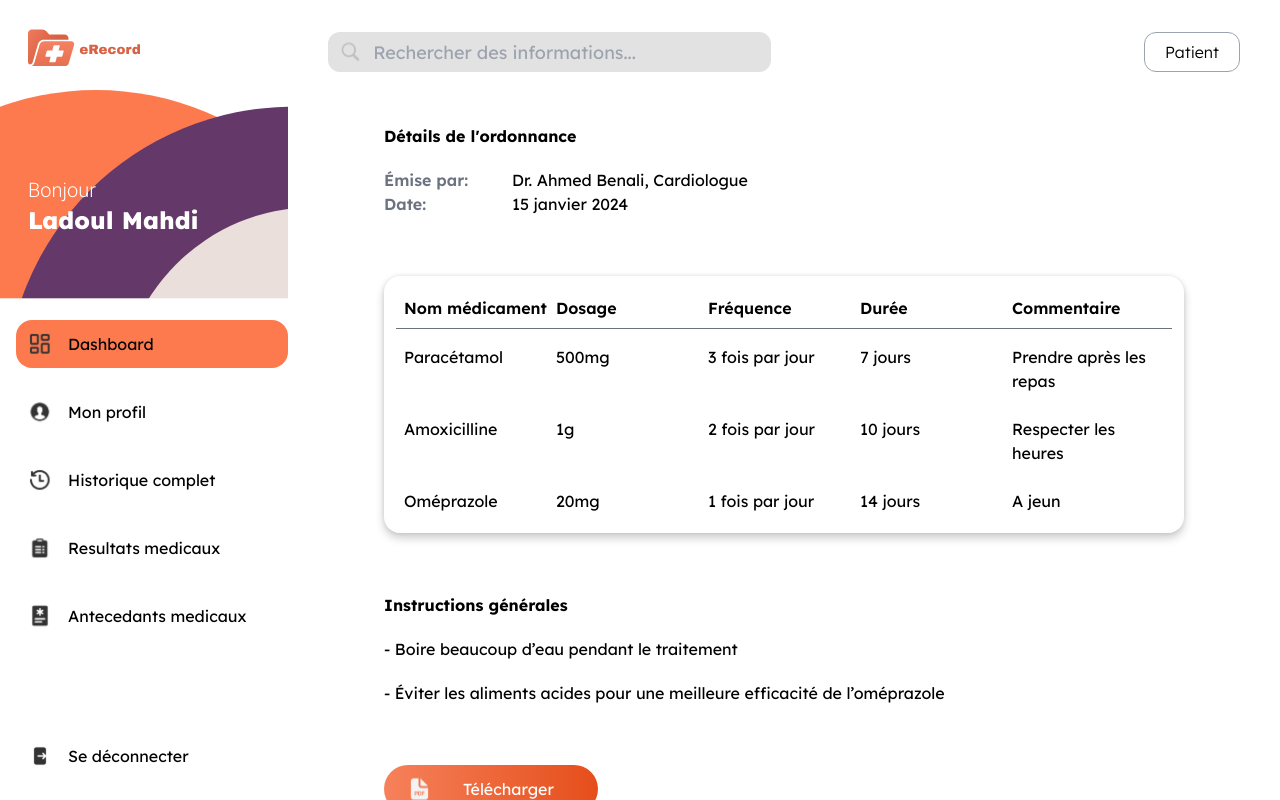
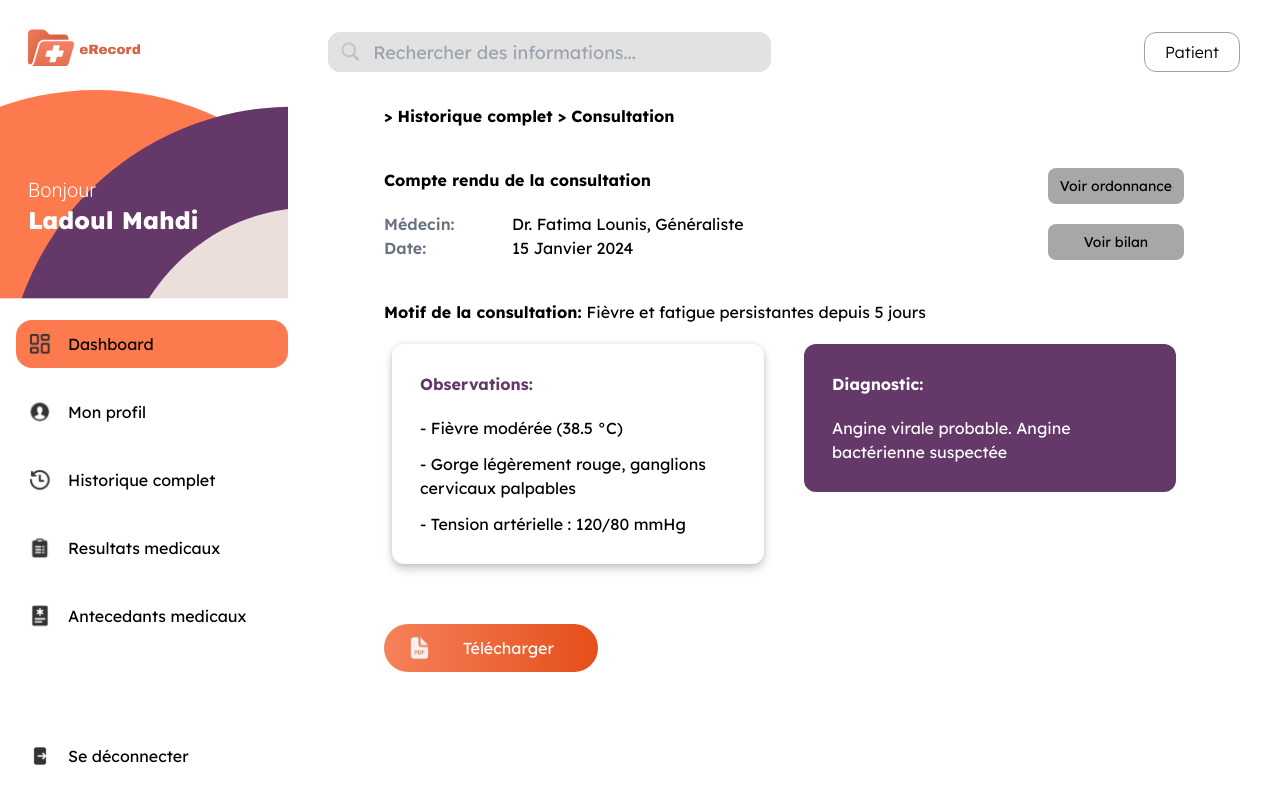
Before and after one commit to sarairatni/eCare, an Angular app: page /patient in a window 1280 px wide. Built offline with nearby package versions, Linux system fonts and the light colour scheme.

Commit message:
page consultation patient done

```diff
--- a/src/app/app.routes.ts
+++ b/src/app/app.routes.ts
@@ -49,9 +49,15 @@ export const routes: Routes = [
         }
       },
       {
+        path: 'historique/ordonnance',
+        loadComponent: () => {
+          return import('./patient/historique-ordonnance/historique-ordonnance.component').then((m) => m.HistoriqueOrdonnanceComponent);
+        }
+      },
+      {
         path: '',
         loadComponent: () => {
-          return import('./patient/historique-ordonnance/historique-ordonnance.component').then((m) => m.HistoriqueOrdonnanceComponent);
+          return import('./patient/historique-consultation/historique-consultation.component').then((m) => m.HistoriqueConsultationComponent);
         }
       },
     ],
--- /dev/null
+++ b/src/app/patient/historique-consultation/historique-consultation.component.html
@@ -0,0 +1,66 @@
+<div class="h-[100%] w-[100%] px-5 lg:px-24 flex flex-col gap-10">
+  <p class="text-black-500 font-[Lexend] font-bold">
+    > Historique complet > Consultation
+  </p>
+  <div class="flex w-[100%] justify-between">
+    <div class="flex flex-col gap-5">
+      <p class="text-black-500 font-[Lexend] font-bold">
+        Compte rendu de la consultation
+      </p>
+      <div>
+        <div class="flex">
+          <p class="text-gray-500 font-[Lexend] font-semibold w-32">Médecin:</p>
+          <span class="text-black font-[Lexend]">{{ medecin() }}</span>
+        </div>
+        <div class="flex">
+          <p class="text-gray-500 font-[Lexend] font-semibold w-32">Date:</p>
+          <span class="text-black font-[Lexend]">{{ date() }}</span>
+        </div>
+      </div>
+    </div>
+    <div class="flex flex-col justify-between">
+      <button class="py-2 px-3 rounded-lg text-sm bg-[#A7A7A7] font-[Lexend]">
+        Voir ordonnance
+      </button>
+      <button class="py-2 px-3 rounded-lg text-sm bg-[#A7A7A7] font-[Lexend]">
+        Voir bilan
+      </button>
+    </div>
+  </div>
+  <div>
+    <p class="text-black-500 font-[Lexend] font-bold">
+      Motif de la consultation: <span class="font-normal">{{ motif() }}</span>
+    </p>
+    <div
+      class="w-[100%] max-h-[40vh] flex justify-between gap-10 font-[Lexend] px-2 py-5"
+    >
+      <!-- observations -->
+      <div
+        class="w-[100%] bg-white p-7 rounded-xl flex flex-col gap-5"
+        style="
+          box-shadow: 0 5px 10px rgba(0, 0, 0, 0.2), 0 0 5px rgba(0, 0, 0, 0.1);
+        "
+      >
+        <p class="text-[#643869] font-[Lexend] font-bold">Observations:</p>
+        <div class="flex flex-col gap-3 overflow-scroll">
+          <p *ngFor="let obs of observations(); let i = index">- {{ obs }}</p>
+        </div>
+      </div>
+      <!-- diagnostic -->
+      <div
+        class="w-[100%] bg-[#643869] text-white p-7 rounded-xl flex flex-col gap-5 h-fit"
+      >
+        <p class="text-black-500 font-[Lexend] font-bold">Diagnostic:</p>
+        <p class="overflow-scroll">{{ diagnostic() }}</p>
+      </div>
+    </div>
+  </div>
+  <div class="pb-5">
+    <div
+      class="bg-gradient-to-r from-[#F6815A] to-[#E54E1B] hover:from-[#E54E1B] hover:to-[#E54E1B] transition duration-300 text-white rounded-full w-fit flex gap-1 px-5 cursor-pointer"
+    >
+      <img src="/pdf.svg" alt="pdf" />
+      <p class="px-6 py-3 font-[Lexend]">Télécharger</p>
+    </div>
+  </div>
+</div>
--- /dev/null
+++ b/src/app/patient/historique-consultation/historique-consultation.component.ts
@@ -0,0 +1,18 @@
+import { NgFor } from '@angular/common';
+import { Component, input } from '@angular/core';
+
+@Component({
+  selector: 'app-historique-consultation',
+  imports: [NgFor],
+  templateUrl: './historique-consultation.component.html',
+  styleUrl: './historique-consultation.component.css'
+})
+export class HistoriqueConsultationComponent {
+  date = input("15 Janvier 2024");
+  medecin = input("Dr. Fatima Lounis, Généraliste");
+  motif = input("Fièvre et fatigue persistantes depuis 5 jours");
+  observations = input(["Fièvre modérée (38.5 °C)", "Gorge légèrement rouge, ganglions cervicaux palpables", "Tension artérielle : 120/80 mmHg",
+  ]);
+  diagnostic = input("Angine virale probable. Angine bactérienne suspectée");
+
+}
--- a/src/app/patient/historique-ordonnance/historique-ordonnance.component.html
+++ b/src/app/patient/historique-ordonnance/historique-ordonnance.component.html
@@ -1,4 +1,7 @@
 <div class="h-[100%] w-[100%] px-5 lg:px-24 flex flex-col gap-10">
+  <p class="text-black-500 font-[Lexend] font-bold">
+    > Historique complet > Ordonnance
+  </p>
   <!-- details -->
   <div class="flex flex-col py-5 gap-5">
     <p class="text-black-500 font-[Lexend] font-bold">
--- a/src/app/patient/historique/historique.component.html
+++ b/src/app/patient/historique/historique.component.html
@@ -1,4 +1,5 @@
 <div class="h-[100%] w-[100%] px-5 lg:px-24 flex flex-col gap-10">
+  <p class="text-black-500 font-[Lexend] font-bold">> Historique complet</p>
   <div class="flex flex-col py-5 gap-5">
     <p class="text-black-500 font-[Lexend] font-bold">Mes consultations</p>
     <!-- tableau des consultations-->
```
Also changed, not shown: src/app/patient/historique-consultation/historique-consultation.component.css (added), 1 other file (tests, documents, lock files or other folders).
